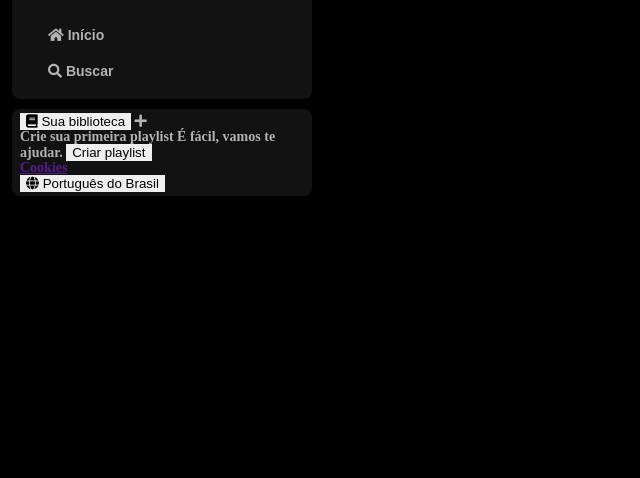
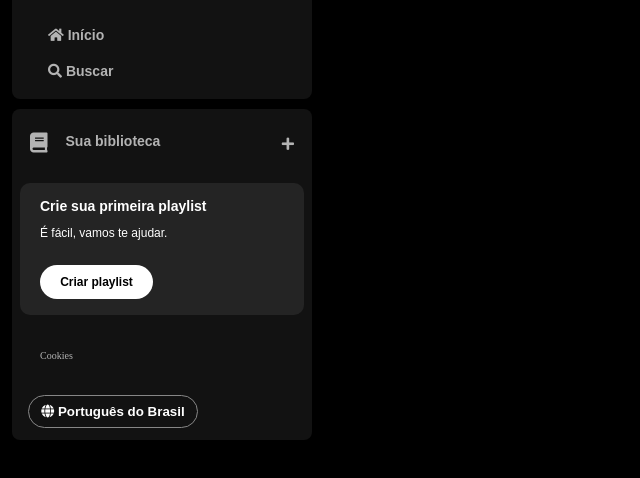
Before and after one commit to wevertonmontalvao/Landing-page_spotify, a plain HTML site: page index.html in a window 1280 px wide. Shown: the part 74-552 px from the top of the page, without its empty margins (0-640 px from the left). Drawn offline with Linux system fonts and the light colour scheme.

Commit message:
Atualizando CSS da pagina

```diff
--- a/style.css
+++ b/style.css
@@ -57,3 +57,121 @@ body{
     font-size: 14px;
     margin-top: 10px;
 }
+
+.library .library__content {
+    display: flex;
+    justify-content: space-between;
+
+}
+
+.library .library__button {
+    display: flex;
+    margin-right: 10px;
+    color: #b3b3b3;
+    background-color: transparent;
+    border: 0;
+    font-size: 14px;
+    font-weight: 700;
+    font-family:  "DM Sans", sans-serif;
+    text-align: center;
+    text-decoration: none;
+    text-transform: none;
+    padding: 20px 10px;
+
+}
+
+
+.library .library__button .fa {
+    font-size: 20px;
+    margin-right: 10px;
+    font-weight: 300;
+    padding-right: 8px;
+}
+
+.library .library__content .fa-plus {
+    margin: 24px 10px;
+}
+
+.section-playlist {
+    display: flex;
+    align-items: flex-start;
+    justify-content: space-between;
+    gap: 20px;
+    background-color: #242424;
+    color: #b3b3b3;
+    font-weight: 600;
+    font-size: 14px;
+    margin: 8px 0px;
+    padding: 16px 20px;
+    border-radius: 10px;
+}
+
+
+.section-playlist .section-playlist__content {
+    display: flex;
+    flex-direction: column;
+}
+
+
+.section-playlist__content .text {
+    padding-bottom: 14px;
+    color: #fff;
+    font-family:  "DM Sans", sans-serif;
+}
+
+.section-playlist__content .title {
+    font-weight: 700;
+}
+
+
+.section-playlist__content .subtitle {
+    font-weight: 500;
+    font-size: 12px;
+
+}
+
+.section-playlist__content .section-playlist__button {
+    display: flex;
+    justify-content: center;
+    background-color: #fff;
+    color: #000;
+    border-radius: 20px;
+    font-size: 12px;
+    font-weight: 700;
+    font-family:  "DM Sans", sans-serif;
+    text-decoration: none;
+    text-transform: none;
+    padding: 10px;
+    margin-top: 12px;
+    border: 0px;
+    width: 113px;
+}
+
+.sidebar .cookies {
+    margin: 25px 20px;
+}
+
+.sidebar .cookies a {
+    color: #b3b3b3;
+    font-weight: 500;
+    font-size: 10px;
+    text-decoration: none;
+}
+
+
+.sidebar .cookies a:hover {
+    text-decoration: underline;
+}
+
+.languages .languages__button {
+    align-items: center;
+    background-color: transparent;
+    border: 1px solid #878787;
+    color: #fff;
+    font-weight: bold;
+    cursor: pointer;
+    width: 170px;
+    margin: 8px;
+    padding: 8px;
+    border-radius: 20px;
+}
```
